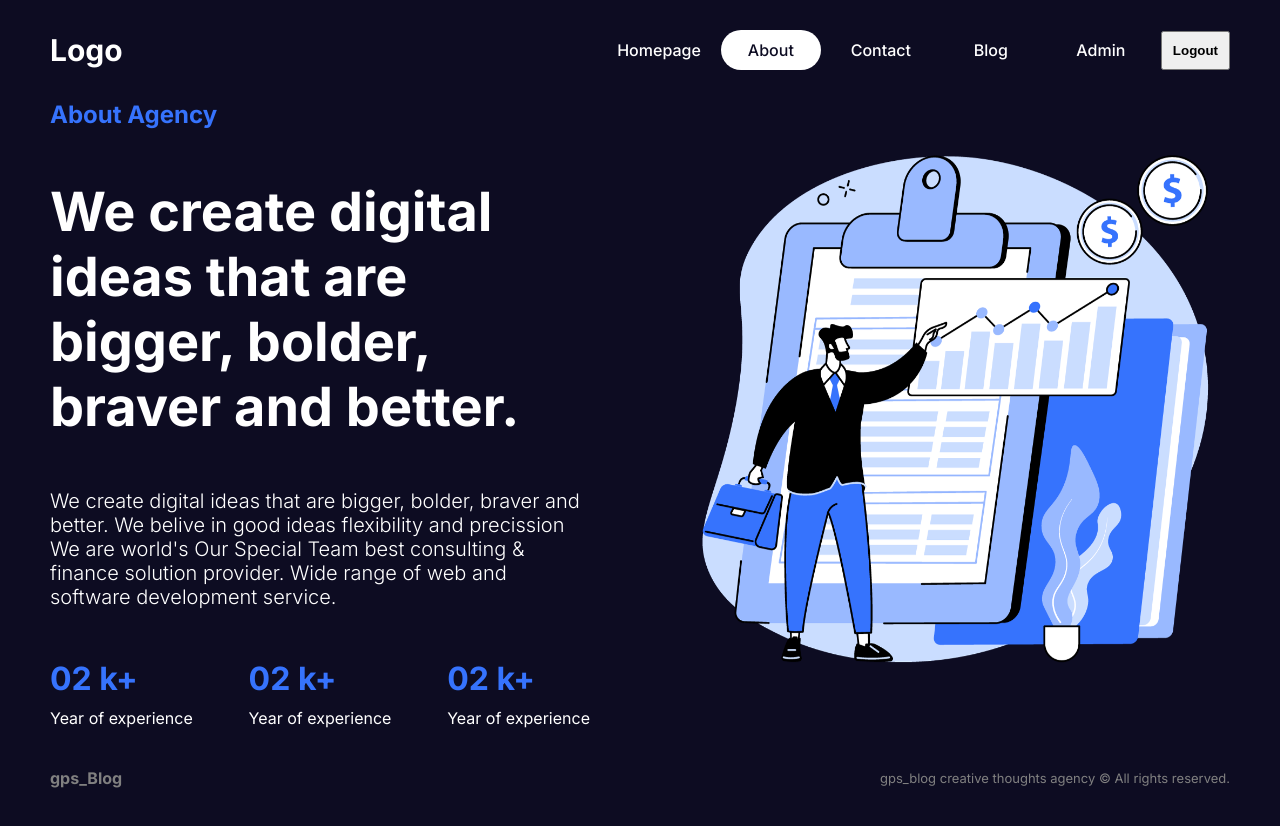
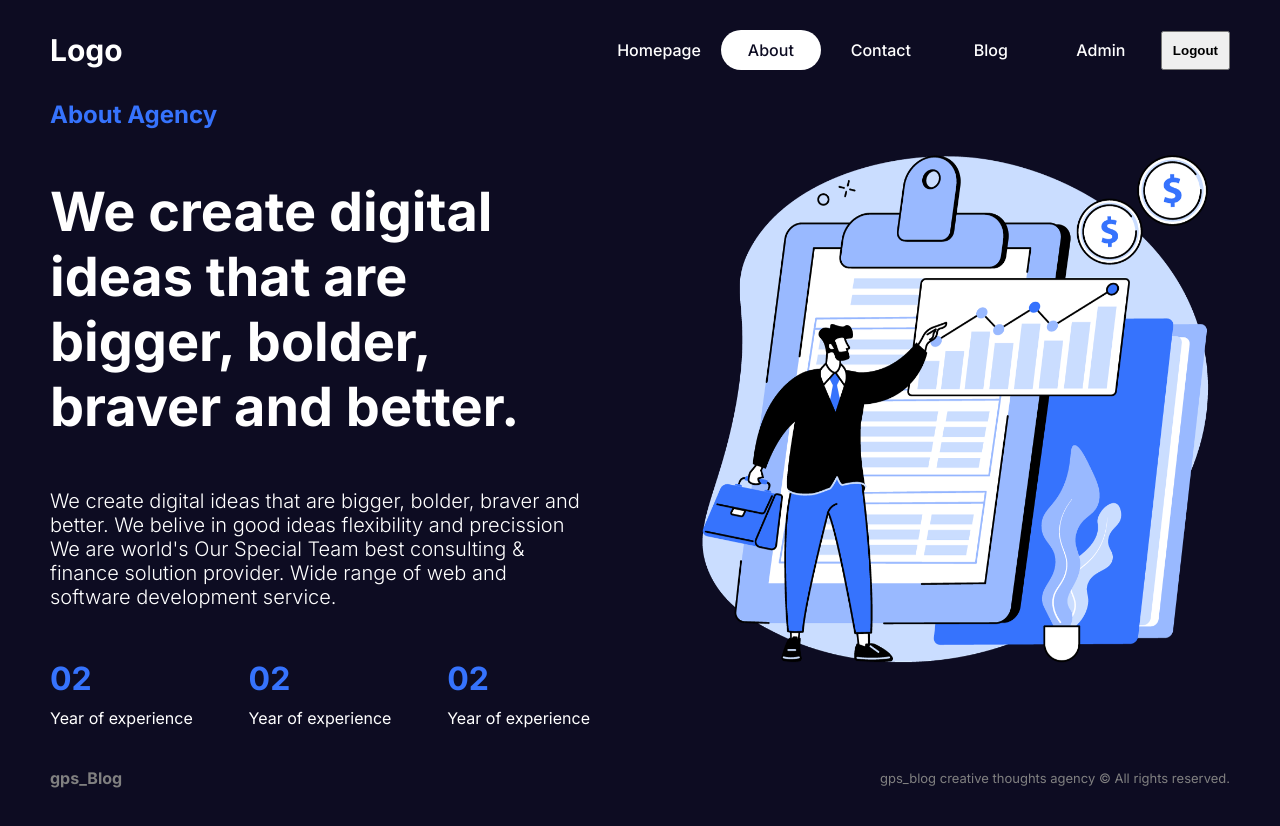
Before and after one commit to Gyanthakur/blog_app, a Next.js app: page /about in a window 1280 px wide. Built offline with nearby package versions, Linux system fonts and the light colour scheme.

Commit message:
update about page

```diff
--- a/src/app/about/page.jsx
+++ b/src/app/about/page.jsx
@@ -16,15 +16,15 @@ const AboutPage = () => {
 
         <div className={styles.boxes}>
           <div className={styles.box}>
-            <h1>02 k+</h1>
+            <h1>02</h1>
             <p>Year of experience</p>
           </div>
           <div className={styles.box}>
-            <h1>02 k+</h1>
+            <h1>02</h1>
             <p>Year of experience</p>
           </div>
           <div className={styles.box}>
-            <h1>02 k+</h1>
+            <h1>02</h1>
             <p>Year of experience</p>
           </div>
         </div>
```
